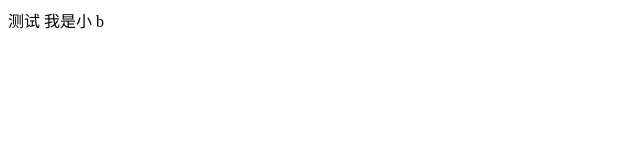
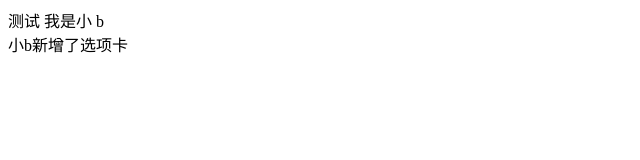
Before and after one commit to angel-yu/0510_test, a plain HTML site: page index.html in a window 1280 px wide. Shown: the whole page, without its empty margins (0-640 px from the left). Drawn offline with Linux system fonts and the light colour scheme.

Commit message:
Update index.html

```diff
--- a/index.html
+++ b/index.html
@@ -8,5 +8,6 @@
 </head>
 <body>
   测试 我是小 b
+  <div>小b新增了选项卡</div>
 </body>
 </html>
```
